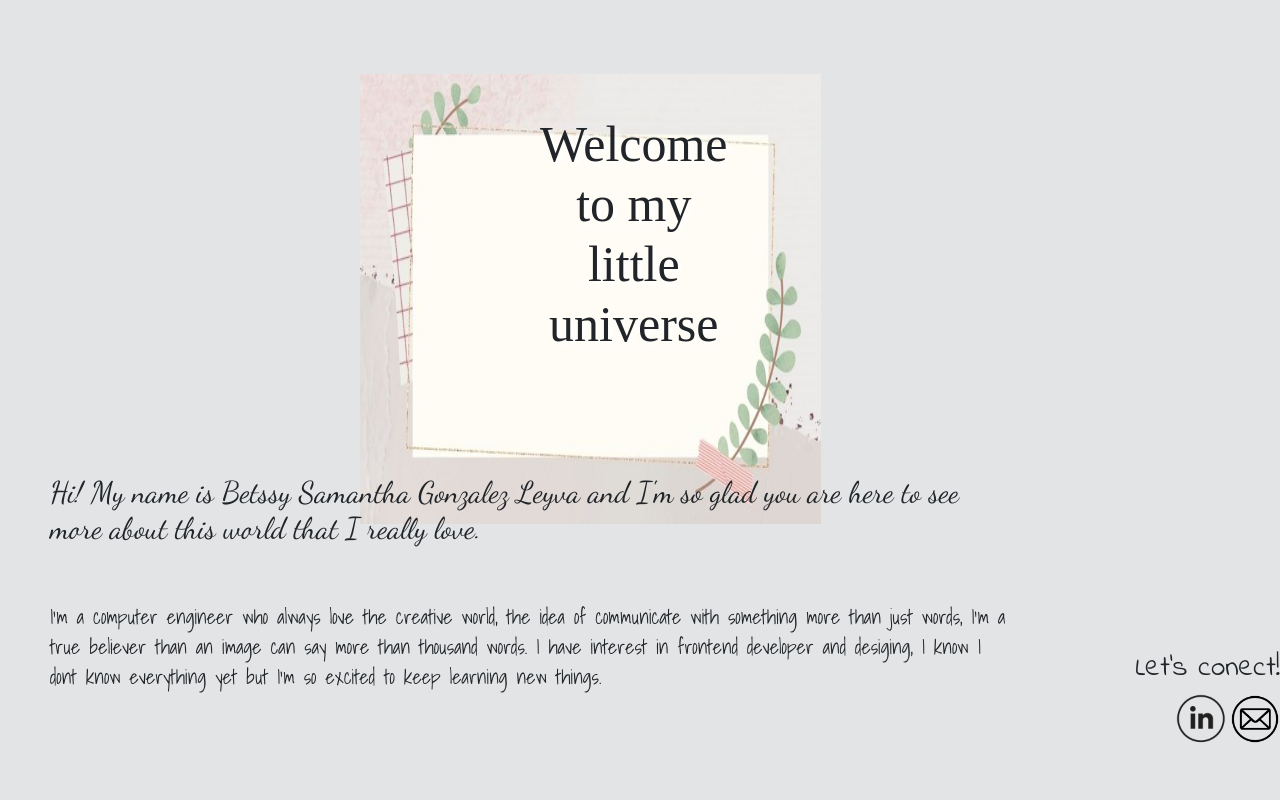
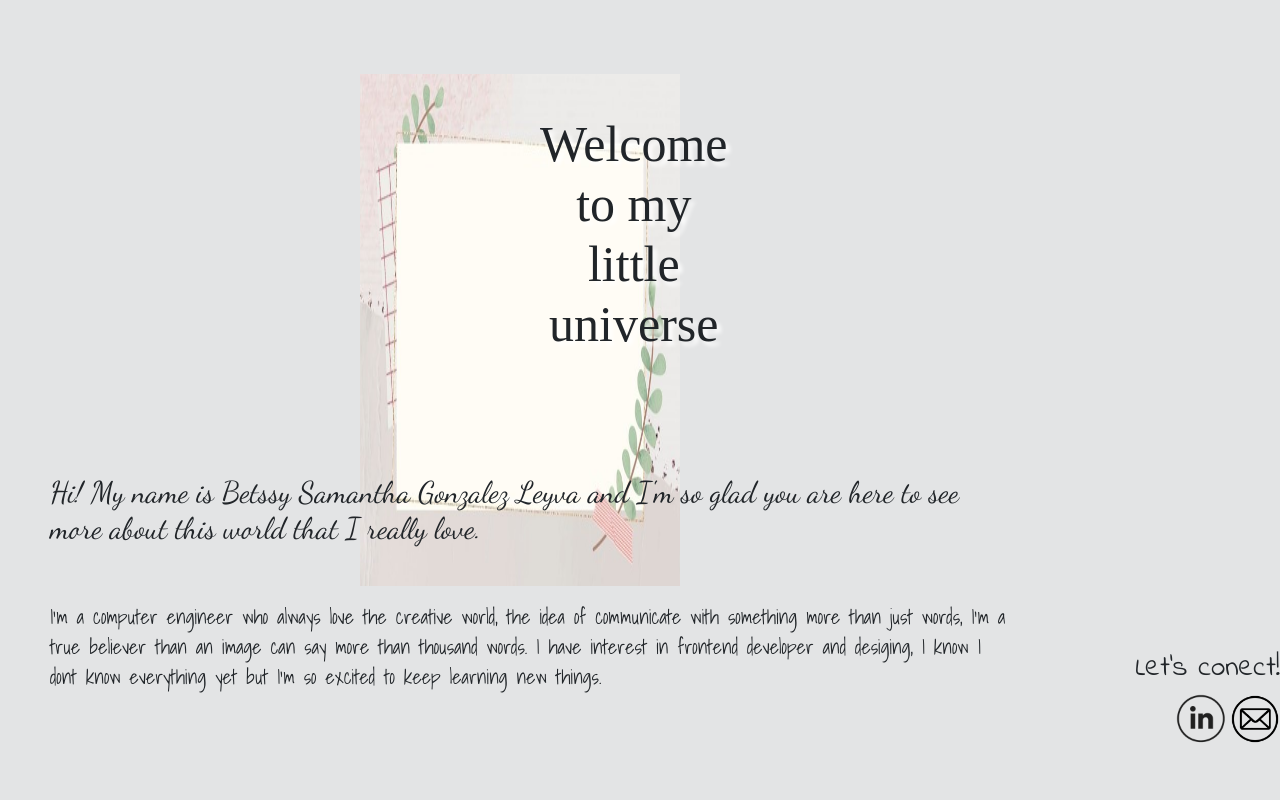
Before and after one commit to samglez-a11/miPortafolio, a Django app: page / in a window 1280 px wide. Shown: the part 56-856 px from the top of the page. Run offline with Django 4.2, Linux system fonts and the light colour scheme; some libraries are stand-ins or nearby versions; some web fonts are replaced.

Commit message:
Actualizacion

```diff
--- a/miPortafolioApp/static/miPortafolioApp/css/gestion.css
+++ b/miPortafolioApp/static/miPortafolioApp/css/gestion.css
@@ -92,16 +92,16 @@ ul {
 }
 
 .presentacion{
-    width: 60%;
-    height: 75%;
+    width: 50%;
+    height: 80%;
     position:absolute;
     top: 130px;
     left: 360px;
 }
 
 .img_head{
-    width: 60%;
-    height: 75%;
+    width: 50%;
+    height: 80%;
 }
 
 .info_pres{
```
